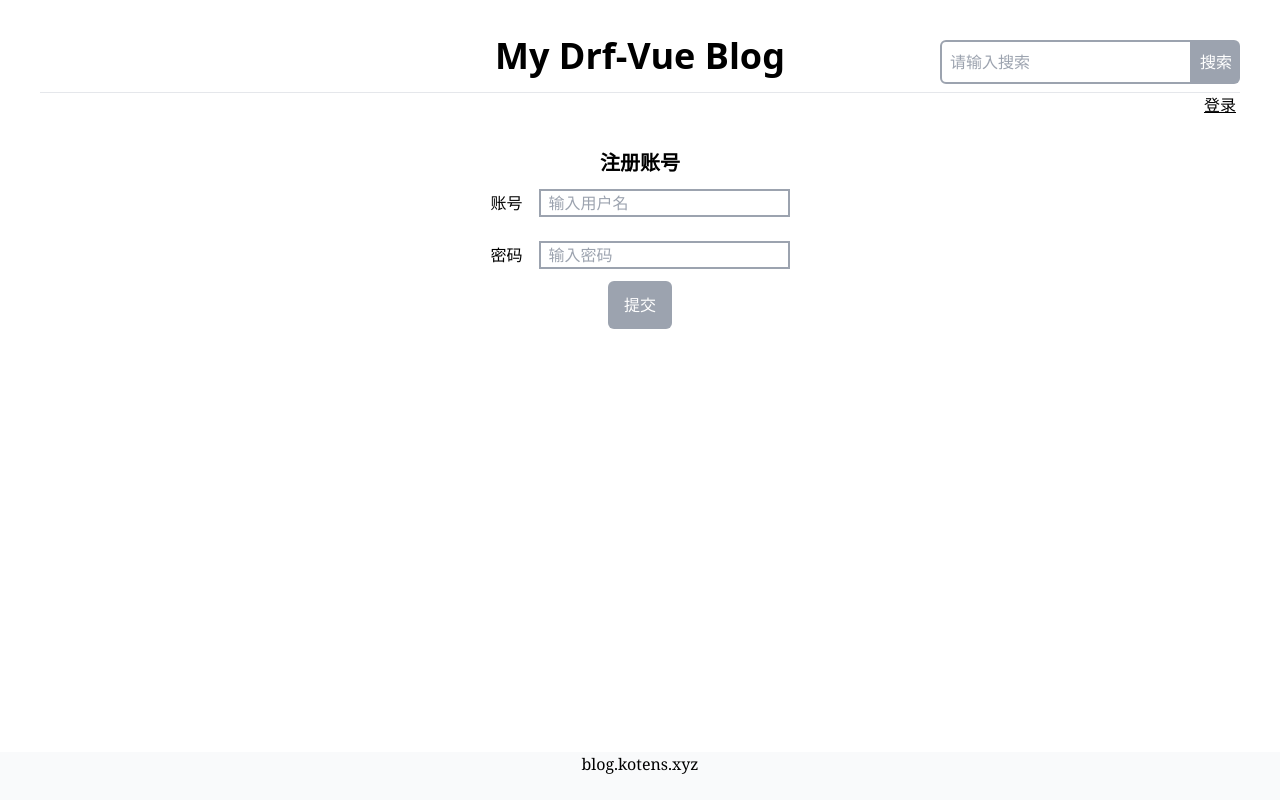
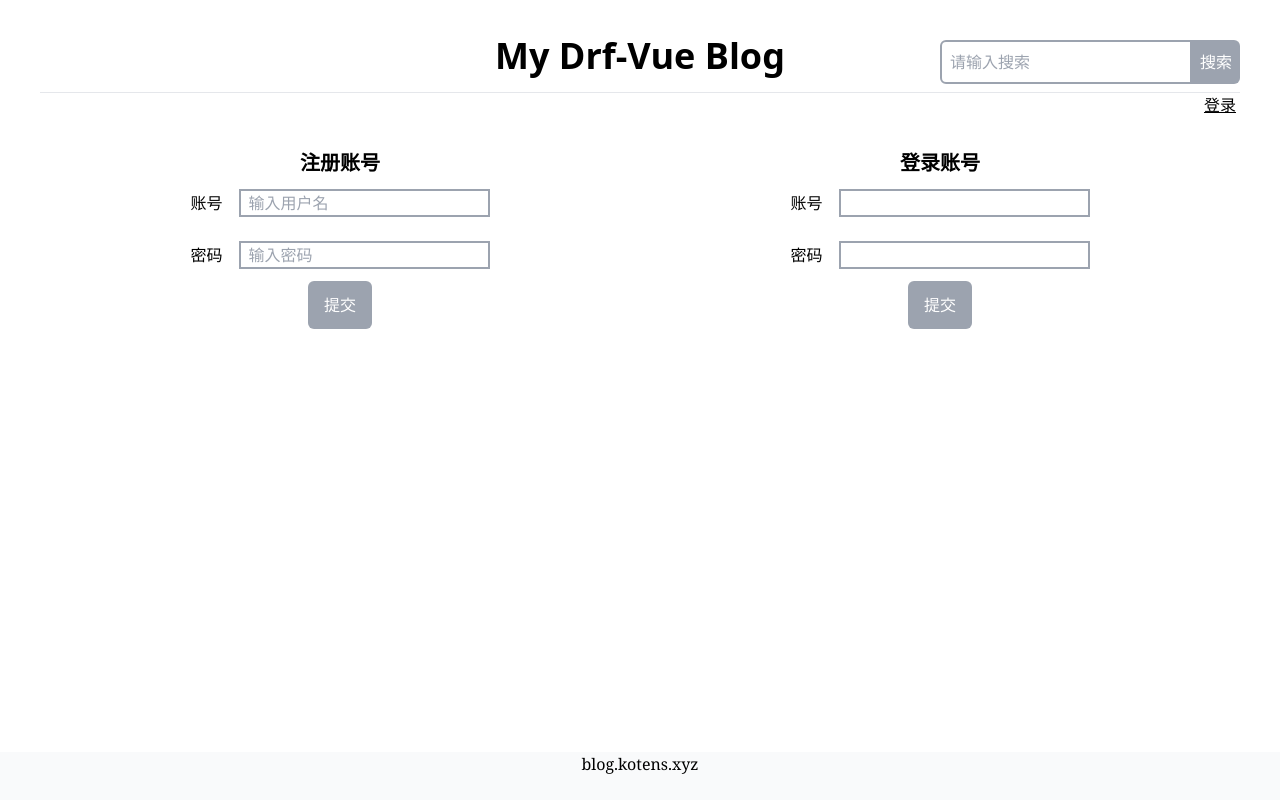
Before and after one commit to largomst/vue-blog, a Vue app: page /login in a window 1280 px wide. Built offline with nearby package versions, Linux system fonts and the light colour scheme.

Commit message:
feature: add login

```diff
--- a/src/components/ArticleList.vue
+++ b/src/components/ArticleList.vue
@@ -69,7 +69,6 @@ export default {
             this.link.prev = str.match(linkPattern)[0];
           }
         });
-        // console.log(this.link);
       }
     },
     get_article_data() {
@@ -80,10 +79,10 @@ export default {
       let page = this.$route.query.page;
       let search = this.$route.query.search;
 
-      if (page !== undefined && page !== null) {
+      if (page) {
         params.append("page", this.$route.query.page);
       }
-      if (search !== undefined && search !== null) {
+      if (search) {
         params.append("search", this.$route.query.search);
       }
 
--- a/src/components/BlogHeader.vue
+++ b/src/components/BlogHeader.vue
@@ -22,17 +22,27 @@
     </div>
   </div>
   <hr />
-  <div class="text-right pr-1 underline">
-    <router-link to="/login">登录</router-link>
+  <div>
+    <div>
+      <div v-if="hasLogin" class="text-right pr-1">
+        {{ username }}
+      </div>
+      <div v-else class="text-right pr-1 underline">
+        <router-link to="/login">登录</router-link>
+      </div>
+    </div>
   </div>
 </template>
 
 <script>
+import axios from "axios";
 export default {
   name: "BlogHeader",
   data() {
     return {
       searchText: "",
+      username: "",
+      hasLogin: false,
     };
   },
   methods: {
@@ -44,5 +54,33 @@ export default {
       }
     },
   },
+  mounted() {
+    const that = this;
+    const storage = localStorage;
+    const expiredTime = storage.getItem("expiredTime.blog");
+    const current = new Date().getTime();
+    const refreshToken = storage.getItem("refresh.blog");
+    that.username = storage.getItem("username.blog");
+    if (expiredTime > current) {
+      that.hasLogin = true;
+    } else if (refreshToken) {
+      axios
+        .post("/api/token/refresh", { refresh: refreshToken })
+        .then((res) => {
+          storage.setItem("access.blog", res.data.access);
+          const nextExpiredTime = Date.parse(res.headers.date) + 60000;
+          storage.setItem("expiredTime.blog", nextExpiredTime);
+          storage.removeItem("refresh.blog");
+          that.hasLogin = true;
+        })
+        .catch(() => {
+          storage.clear();
+          that.hasLogin = false;
+        });
+    } else {
+      storage.clear();
+      that.hasLogin = false;
+    }
+  },
 };
 </script>
--- a/src/views/Login.vue
+++ b/src/views/Login.vue
@@ -1,6 +1,6 @@
 <template>
   <BlogHeader />
-  <div class="mt-8">
+  <div class="mt-8 grid grid-cols-2">
     <div>
       <h3 class="text-center font-semibold text-xl">注册账号</h3>
       <form class="text-center" action="">
@@ -28,7 +28,22 @@
       </form>
     </div>
     <div>
-      <!-- 用户登陆 -->
+      <div>
+        <h3 class="text-center font-semibold text-xl">登录账号</h3>
+        <form class="text-center" action="">
+          <div class="p-3">
+            <span>账号</span>
+            <input type="text" />
+          </div>
+          <div class="p-3">
+            <span>密码</span>
+            <input type="password" />
+          </div>
+          <div>
+            <button @click.prevent="signin" class="btn">提交</button>
+          </div>
+        </form>
+      </div>
     </div>
   </div>
   <BlogFooter />
@@ -66,11 +81,29 @@ export default {
           alert(e.message);
         });
     },
+    signin() {
+      const that = this;
+      axios
+        .post("api/token/", {
+          username: this.signupName,
+          password: this.signuPwd,
+        })
+        .then((response) => {
+          console.log("signin");
+          const storage = localStorage;
+          const expiredTime = Date.parse(response.headers.date) + 60000;
+          storage.setItem("access.blog", response.data.access);
+          storage.setItem("refresh.blog", response.data.refresh);
+          storage.setItem("expiredTime.blog", expiredTime);
+          storage.setItem("username.blog", that.signupName);
+          that.$router.push({ name: "Home" });
+        });
+    },
   },
 };
 </script>
 <style scoped>
-.form-elem {
+input {
   @apply h-7 p-2 ml-4 border-2 border-gray-400 outline-none;
 }
 .btn {
--- a/vue.config.js
+++ b/vue.config.js
@@ -2,7 +2,7 @@ module.exports = {
   devServer: {
     proxy: {
       "/api": {
-        target: `http://localhost:8000/api`,
+        target: `http://192.168.31.156:8000/api`,
         changeOrigin: true,
         pathRewrite: {
           "^/api": "",
```
Also changed, not shown: 1 other file (tests, documents, lock files or other folders).
